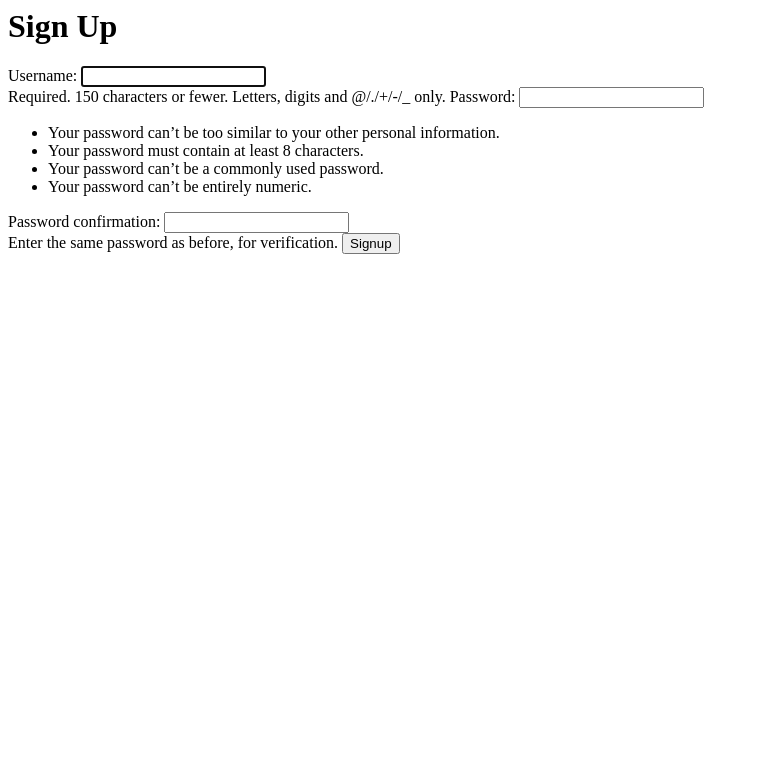
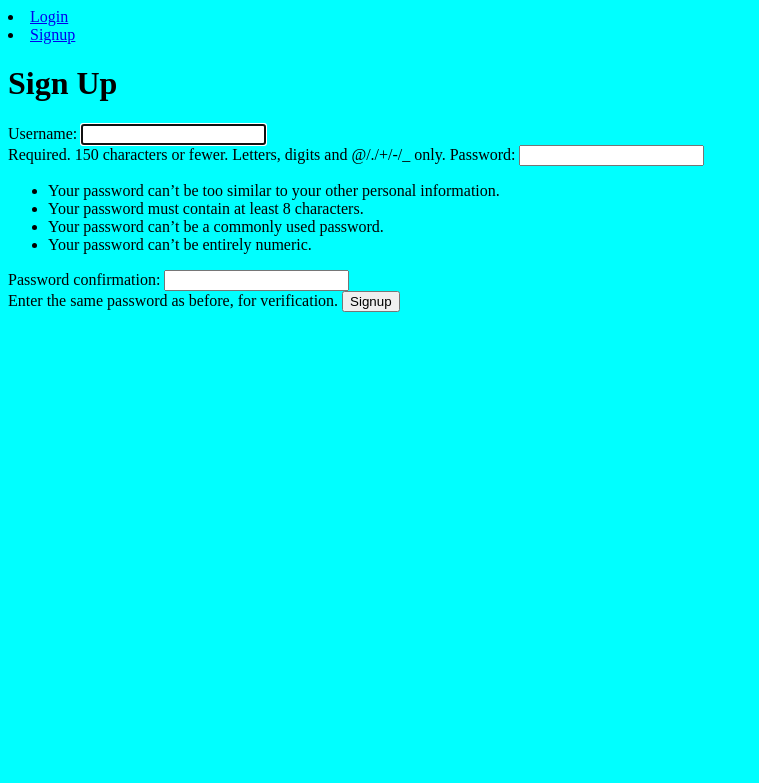
Before and after one commit to Kalutu/stock-management-system, a Django app: page /accounts/signup/ in a window 1280 px wide. Shown: the top 783 px of the page, without its empty margins (0-759 px from the left). Run offline with Django 4.2, Linux system fonts and the light colour scheme.

Commit message:
Added static files

```diff
--- a/accounts/templates/accounts/login.html
+++ b/accounts/templates/accounts/login.html
@@ -1,3 +1,7 @@
+{% extends 'base.html' %}
+
+{% block content %}
+
     <h1>Log in</h1>
 
     <form class="site-form" action="/accounts/login/" method="post">
@@ -9,3 +13,5 @@
         {% endif %}
         <input type="submit" value="Login">
     </form>
+
+    {% endblock %}
--- a/accounts/templates/accounts/signup.html
+++ b/accounts/templates/accounts/signup.html
@@ -1,3 +1,7 @@
+{% extends 'base.html' %}
+
+{% block content %}
+
     <h1>Sign Up</h1>
 
     <form class="site-form" action="/accounts/signup/" method="post">
@@ -5,3 +9,5 @@
         {{ form }}
         <input type="submit" value="Signup">
     </form>
+
+{% endblock %}
--- a/static/css/styles.css
+++ /dev/null
@@ -1,3 +0,0 @@
-body{
-    background-color: red;
-}
--- a/stockapp/urls.py
+++ b/stockapp/urls.py
@@ -16,11 +16,11 @@ Including another URLconf
 """
 from django.contrib import admin
 from django.urls import path,include
-from .views import *
+from stockmgt import views as stock_view
 
 urlpatterns = [
     path('admin/', admin.site.urls),
-    path('', home, name='home'),
+    path('', stock_view.home, name='home'),
     path('accounts/', include('accounts.urls')),
     path('stock/', include('stockmgt.urls')),
 ]
--- a/stockapp/views.py
+++ /dev/null
@@ -1,6 +0,0 @@
-from django.shortcuts import render, redirect
-
-
-# Create your views here.
-def home(request):
-    return render(request, 'home.html')
--- /dev/null
+++ b/stockmgt/static/css/styles.css
@@ -0,0 +1,3 @@
+body{
+    background-color: aqua;
+}
--- a/stockmgt/views.py
+++ b/stockmgt/views.py
@@ -2,6 +2,9 @@ from django.shortcuts import render, redirect
 from .forms import *
 
 # Create your views here.
+def home(request):
+    return render(request, 'stock/home.html')
+
 def list_items(request):
     form = Stock.objects.all()
     return render(request, 'stock/list.html', {'form':form})
--- a/templates/base.html
+++ b/templates/base.html
@@ -6,15 +6,24 @@
     <meta charset="UTF-8">
     <meta name="viewport" content="width=device-width, initial-scale=1.0">
     <title>SMS</title>
-    <link rel="stylesheet" href="styles.css">
+    <link rel="stylesheet" href="{% static 'css/styles.css' %}">
 </head>
 <body>
     <nav>
+        {% if user.is_authenticated %}
         <ul>
             <li><a href="{% url 'home' %}">Home</a></li>
             <li><a href="{% url 'stock:list' %}">List</a></li>
             <li><a href="{% url 'stock:add' %}">Add</a></li>
         </ul>
+
+        <ul>
+            <li><a href="{% url 'accounts:logout' %}">Logout</a></li>
+        {% else %}
+            <li><a href="{% url 'accounts:login' %}">Login</a></li>
+            <li><a href="{% url 'accounts:signup' %}">Signup</a></li>
+        </ul>
+        {% endif %}
     </nav>
     {% block content %}
     {% endblock%}
```
Also changed, not shown: db.sqlite3, stockmgt/templates/stock/home.html (renamed from templates/home.html).
